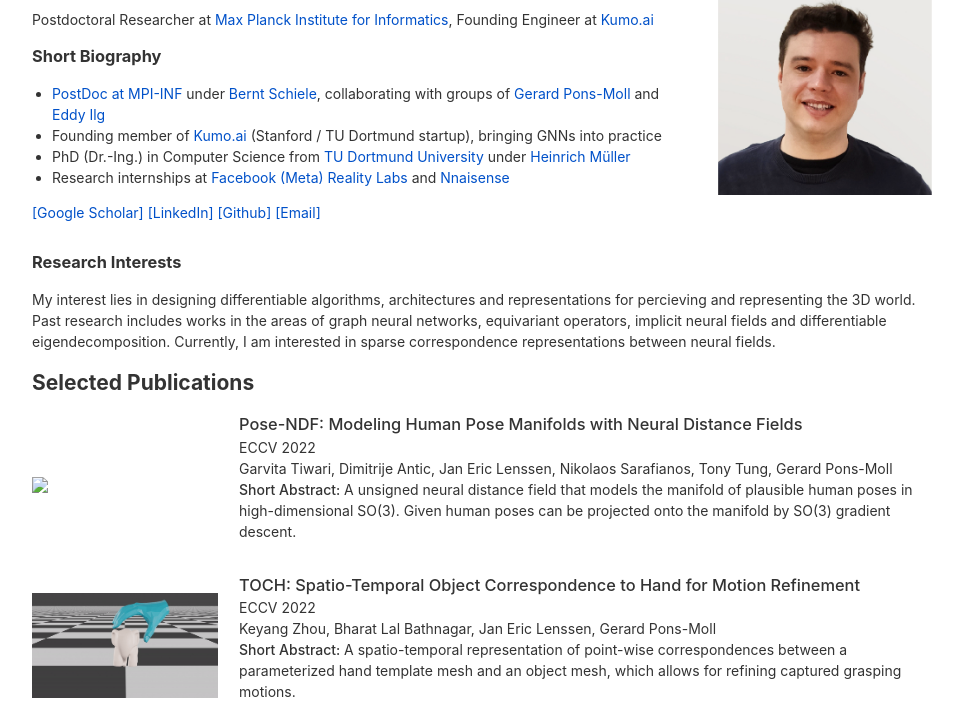
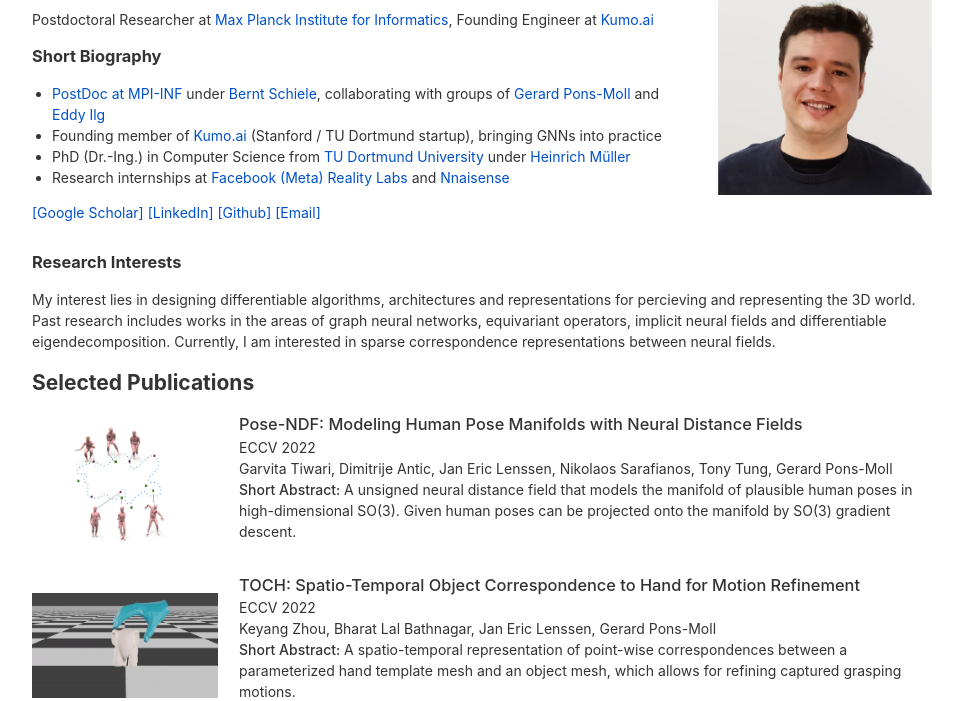
Before and after one commit to janericlenssen/janericlenssen.github.io, an Eleventy site: page index.njk in a window 1280 px wide. Shown: the part 97-798 px from the top of the page, without its empty margins (158-1121 px from the left). Built offline with nearby package versions, Linux system fonts and the light colour scheme; Eleventy itself is replaced by a stand-in of ours; files that its build step writes are made by us from their sources; what @grimlink/eleventy-plugin-sass would draw is missing.

Commit message:
posendffig

```diff
--- a/index.11tydata.js
+++ b/index.11tydata.js
@@ -8,7 +8,7 @@ module.exports = {
     publications: [
         {
             title: "Pose-NDF: Modeling Human Pose Manifolds with Neural Distance Fields",
-            //teaser: "figures/zhou22toch.gif",
+            teaser: "figures/posendf.png",
             authors: "Garvita Tiwari, Dimitrije Antic, Jan Eric Lenssen, Nikolaos Sarafianos, Tony Tung, Gerard Pons-Moll",
             conference: "ECCV 2022",
             //data: ["[Project Page]".link("https://virtualhumans.mpi-inf.mpg.de/toch/"), "[Paper]".link("https://arxiv.org/pdf/2205.07982.pdf")].join(" "),
--- a/index.njk
+++ b/index.njk
@@ -43,8 +43,8 @@
             <table>
               <tbody>
                 <tr>
-                  <td class="pub-teaser", width="23%">
-                    <img src={{ pub.teaser }} width="90%">
+                  <td class="pub-teaser" width="23%">
+                    <img src={{ pub.teaser }}  style="width: 90%;">
                   </td>
                   <td>
                     <span class="pub-title">{{ pub.title }}</span><br/>
```
Also changed, not shown: figures/posendf.png (added).
